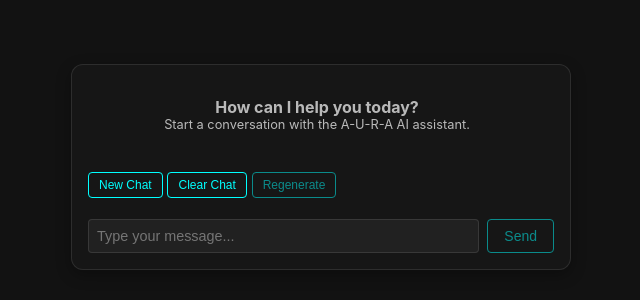
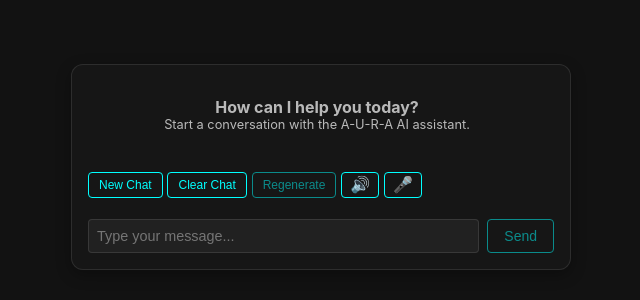
Before and after one commit to sreevarshan-xenoz/A-U-R-A-2.0, a Next.js app: page / in a window 1280 px wide. Shown: the part 500-800 px from the top of the page, without its empty margins (319-959 px from the left). Built offline with nearby package versions, Linux system fonts and the light colour scheme.

Commit message:
Ready for deployment

```diff
--- a/components/Chat.js
+++ b/components/Chat.js
@@ -1,15 +1,48 @@
 import { useState, useEffect, useRef } from 'react';
 import { submitMessage, newChat, regenerateMessage, cancelGeneration, clearHistory } from '../lib/api';
+import { initSpeechRecognition, initSpeechSynthesis, speak, stopSpeaking } from '../lib/speech';
 
 export default function Chat() {
   const [messages, setMessages] = useState([]);
   const [input, setInput] = useState('');
   const [isLoading, setIsLoading] = useState(false);
+  const [isListening, setIsListening] = useState(false);
+  const [speechEnabled, setSpeechEnabled] = useState(false);
+  const [ttsEnabled, setTtsEnabled] = useState(false);
   const messagesEndRef = useRef(null);
+  const recognitionRef = useRef(null);
 
   useEffect(() => {
     scrollToBottom();
-  }, [messages]);
+
+    // Initialize speech synthesis on client side only
+    if (typeof window !== 'undefined') {
+      initSpeechSynthesis();
+      setSpeechEnabled('webkitSpeechRecognition' in window || 'SpeechRecognition' in window);
+    }
+
+    // Cleanup speech when component unmounts
+    return () => {
+      stopSpeaking();
+      if (recognitionRef.current) {
+        try {
+          recognitionRef.current.stop();
+        } catch (e) {}
+      }
+    };
+  }, []);
+
+  useEffect(() => {
+    scrollToBottom();
+
+    // Read the last assistant message aloud if TTS is enabled
+    if (ttsEnabled && messages.length > 0) {
+      const lastMessage = messages[messages.length - 1];
+      if (lastMessage.role === 'assistant' && !lastMessage.isLoading) {
+        speak(lastMessage.content);
+      }
+    }
+  }, [messages, ttsEnabled]);
 
   const scrollToBottom = () => {
     messagesEndRef.current?.scrollIntoView({ behavior: 'smooth' });
@@ -37,7 +70,7 @@
   };
 
   const handleSubmit = async (e) => {
-    e.preventDefault();
+    if (e) e.preventDefault();
     if (!input.trim() || isLoading) return;
 
     const userMessage = input;
@@ -72,8 +105,52 @@
     }
   };
 
+  const toggleListening = () => {
+    if (isListening) {
+      // Stop listening
+      if (recognitionRef.current) {
+        recognitionRef.current.stop();
+      }
+      return;
+    }
+
+    // Start listening
+    setIsListening(true);
+
+    recognitionRef.current = initSpeechRecognition(
+      // onResult
+      (transcript) => {
+        setInput(transcript);
+        // Auto-submit after a brief delay to allow reading the transcription
+        setTimeout(() => {
+          if (recognitionRef.current) {
+            handleSubmit();
+          }
+        }, 1000);
+      },
+      // onEnd
+      () => {
+        setIsListening(false);
+      }
+    );
+
+    if (recognitionRef.current) {
+      recognitionRef.current.start();
+    } else {
+      setIsListening(false);
+    }
+  };
+
+  const toggleTts = () => {
+    if (ttsEnabled) {
+      stopSpeaking();
+    }
+    setTtsEnabled(!ttsEnabled);
+  };
+
   const handleClear = async () => {
     try {
+      stopSpeaking();
       await clearHistory();
       setMessages([]);
     } catch (error) {
@@ -83,6 +160,7 @@
 
   const handleNewChat = async () => {
     try {
+      stopSpeaking();
       await newChat();
       setMessages([]);
     } catch (error) {
@@ -92,6 +170,8 @@
 
   const handleRegenerate = async () => {
     if (isLoading || messages.length === 0) return;
+
+    stopSpeaking();
 
     // Find the last assistant message
     const lastAssistantIndex = [...messages].reverse().findIndex(msg => msg.role === 'assistant');
@@ -128,6 +208,7 @@
     if (!isLoading) return;
 
     try {
+      stopSpeaking();
       await cancelGeneration();
       // Update the last message to show it was canceled
       setMessages(prev => {
@@ -179,6 +260,25 @@
         <button onClick={handleNewChat} disabled={isLoading}>New Chat</button>
         <button onClick={handleClear} disabled={isLoading}>Clear Chat</button>
         <button onClick={handleRegenerate} disabled={isLoading || messages.length === 0}>Regenerate</button>
+        {speechEnabled && (
+          <>
+            <button
+              onClick={toggleTts}
+              className={ttsEnabled ? 'active' : ''}
+              title="Text-to-Speech"
+            >
+              🔊
+            </button>
+            <button
+              onClick={toggleListening}
+              className={isListening ? 'active' : ''}
+              disabled={isLoading}
+              title="Voice Input"
+            >
+              🎤
+            </button>
+          </>
+        )}
         {isLoading && <button onClick={handleCancel}>Cancel</button>}
       </div>
 
@@ -187,8 +287,8 @@
           type="text"
           value={input}
           onChange={(e) => setInput(e.target.value)}
-          placeholder="Type your message..."
-          disabled={isLoading}
+          placeholder={isListening ? "Listening..." : "Type your message..."}
+          disabled={isLoading || isListening}
         />
         <button type="submit" disabled={!input.trim() || isLoading}>
           Send
--- /dev/null
+++ b/lib/speech.js
@@ -0,0 +1,80 @@
+// Speech-to-Text (Web Speech API)
+export function initSpeechRecognition(onResult, onEnd) {
+  if (!('webkitSpeechRecognition' in window) && !('SpeechRecognition' in window)) {
+    console.error('Speech recognition not supported in this browser');
+    return null;
+  }
+
+  const SpeechRecognition = window.SpeechRecognition || window.webkitSpeechRecognition;
+  const recognition = new SpeechRecognition();
+
+  recognition.lang = 'en-US';
+  recognition.interimResults = false;
+  recognition.maxAlternatives = 1;
+
+  recognition.onresult = (event) => {
+    const transcript = event.results[0][0].transcript;
+    if (onResult) onResult(transcript);
+  };
+
+  recognition.onend = () => {
+    if (onEnd) onEnd();
+  };
+
+  recognition.onerror = (event) => {
+    console.error('Speech recognition error', event.error);
+  };
+
+  return recognition;
+}
+
+// Text-to-Speech (Web Speech API)
+let speechSynthesis = null;
+let speechVoice = null;
+
+export function initSpeechSynthesis() {
+  if (!('speechSynthesis' in window)) {
+    console.error('Speech synthesis not supported in this browser');
+    return;
+  }
+
+  speechSynthesis = window.speechSynthesis;
+
+  // Get the first English voice
+  const voices = speechSynthesis.getVoices();
+  speechVoice = voices.find(voice => voice.lang.includes('en-')) || voices[0];
+
+  // If voices aren't loaded yet, wait for them
+  if (voices.length === 0) {
+    speechSynthesis.addEventListener('voiceschanged', () => {
+      const updatedVoices = speechSynthesis.getVoices();
+      speechVoice = updatedVoices.find(voice => voice.lang.includes('en-')) || updatedVoices[0];
+    });
+  }
+}
+
+export function speak(text) {
+  if (!speechSynthesis) {
+    console.error('Speech synthesis not initialized');
+    return;
+  }
+
+  // Stop any current speech
+  speechSynthesis.cancel();
+
+  const utterance = new SpeechSynthesisUtterance(text);
+  utterance.voice = speechVoice;
+  utterance.rate = 1.0;
+  utterance.pitch = 1.0;
+  utterance.volume = 1.0;
+
+  speechSynthesis.speak(utterance);
+
+  return utterance;
+}
+
+export function stopSpeaking() {
+  if (speechSynthesis) {
+    speechSynthesis.cancel();
+  }
+}
--- a/styles/globals.css
+++ b/styles/globals.css
@@ -213,6 +213,17 @@
   font-size: 12px;
 }
 
+.chat-controls button[title] {
+  font-size: 16px;
+  padding: 3px 8px;
+  line-height: 1;
+}
+
+.chat-controls button.active {
+  background-color: var(--primary-color);
+  color: var(--background-color);
+}
+
 .chat-input {
   display: flex;
   gap: 0.5rem;
```
